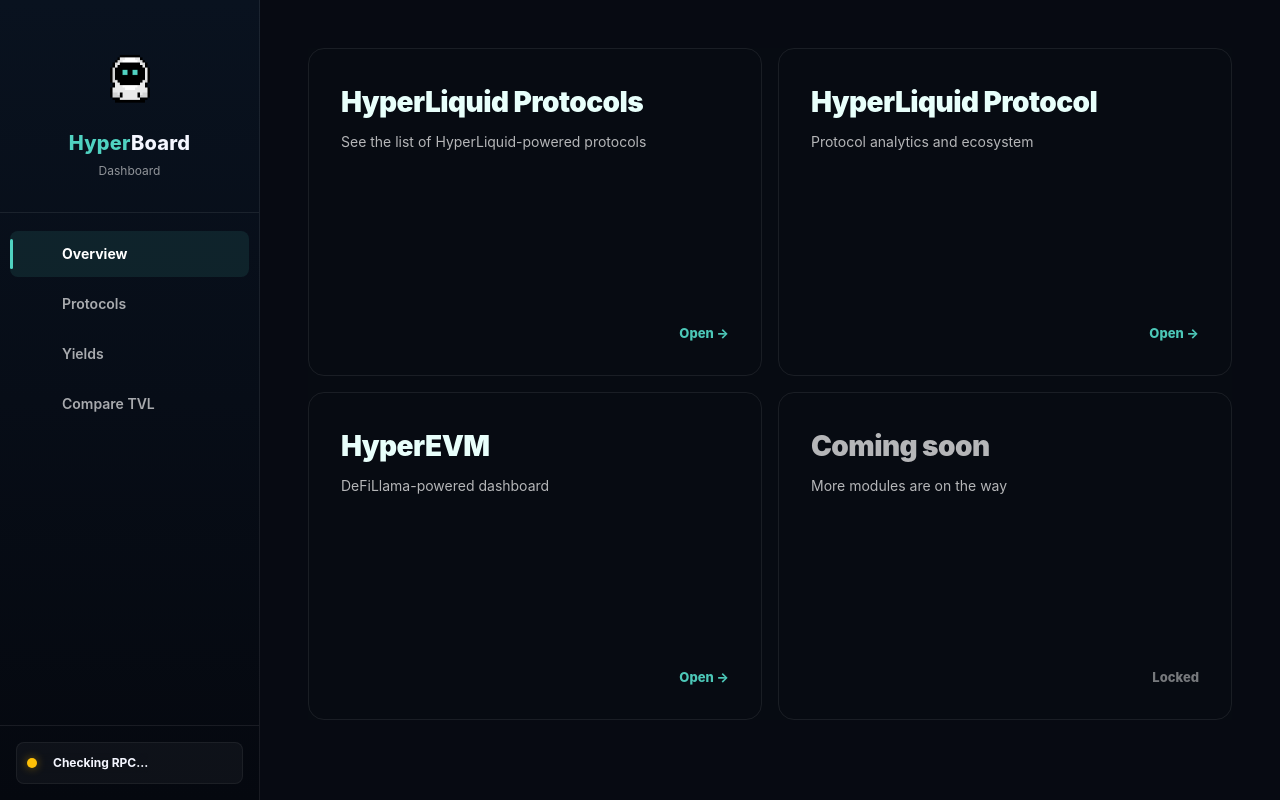
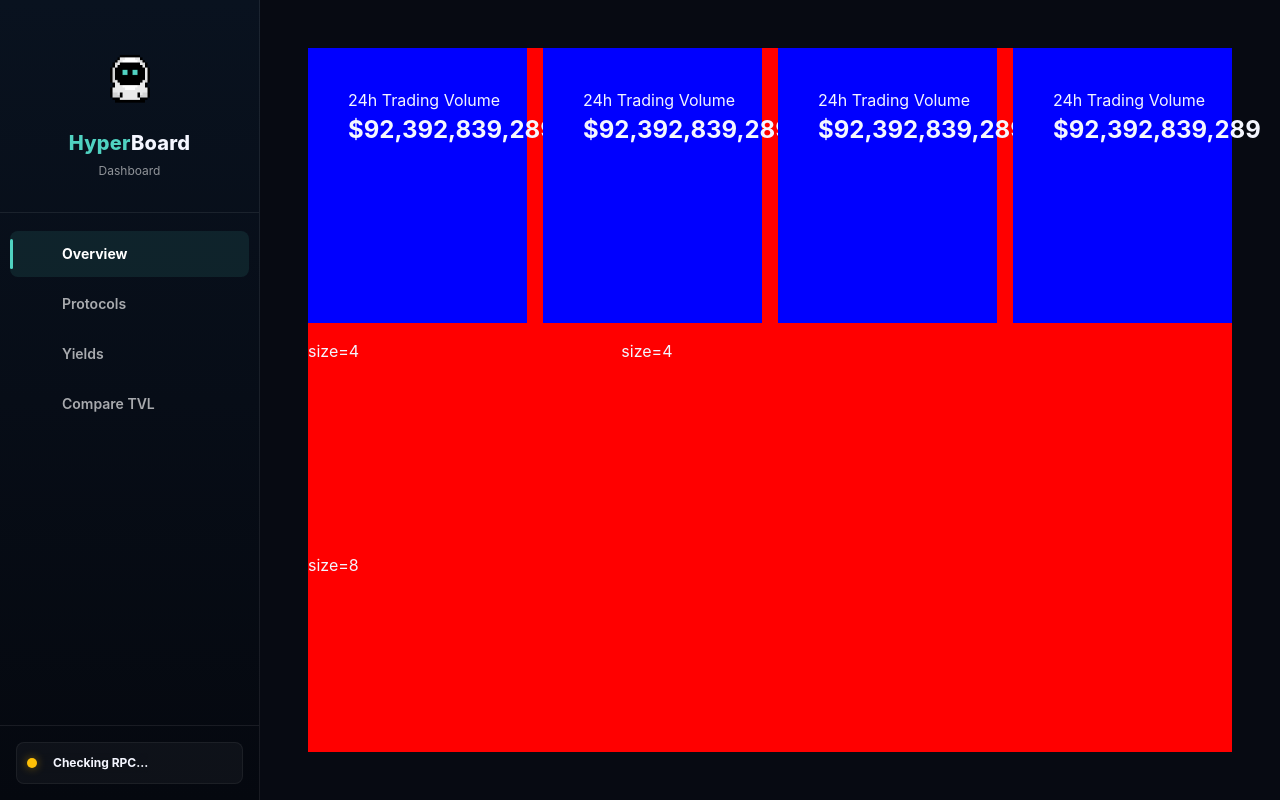
Before and after one commit to rodigb/hyperevm-proj-rgb, a Next.js app: page / in a window 1280 px wide. Built offline with nearby package versions, Linux system fonts and the light colour scheme; some icons are missing; what @mui/material-nextjs would draw is missing.

Commit message:
landing page change

```diff
--- a/src/app/landing-page/LandingPage.tsx
+++ b/src/app/landing-page/LandingPage.tsx
@@ -2,6 +2,7 @@
 
 import Link from "next/link";
 import { Box, Container, Typography } from "@mui/material";
+import LandingGrid from "./components/LandingGrid";
 
 type Quad = {
   title: string;
@@ -34,103 +35,5 @@
 ];
 
 export default function LandingPage() {
-  return (
-    <Box
-      sx={{
-        bgcolor: "#070B12",
-      }}
-    >
-      <Box
-        sx={{
-          height: "calc(90dvh - 48px)", // container padding compensation
-          display: "grid",
-          width: "100%",
-          gridTemplateColumns: { xs: "1fr", md: "1fr 1fr" },
-          gridTemplateRows: { xs: "repeat(4, 1fr)", md: "1fr 1fr" },
-          gap: 2,
-        }}
-      >
-        {quads.map((q) => {
-          const Card = (
-            <Box
-              sx={{
-                height: "100%",
-                borderRadius: 4,
-                p: { xs: 3, md: 4 },
-                display: "flex",
-                flexDirection: "column",
-                justifyContent: "space-between",
-                position: "relative",
-                overflow: "hidden",
-                cursor: q.disabled ? "not-allowed" : "pointer",
-                border: "1px solid rgba(255,255,255,0.08)",
-              }}
-            >
-              <Box sx={{ position: "relative" }}>
-                <Typography
-                  sx={{
-                    fontSize: { xs: 22, md: 28 },
-                    fontWeight: 900,
-                    letterSpacing: "-0.02em",
-                    color: q.disabled ? "rgba(255,255,255,0.70)" : "#E8FFFB",
-                  }}
-                >
-                  {q.title}
-                </Typography>
-
-                {q.subtitle && (
-                  <Typography
-                    sx={{
-                      mt: 1,
-                      maxWidth: 420,
-                      fontSize: { xs: 13, md: 14 },
-                      lineHeight: 1.6,
-                      color: "rgba(255,255,255,0.70)",
-                    }}
-                  >
-                    {q.subtitle}
-                  </Typography>
-                )}
-              </Box>
-
-              <Box
-                sx={{
-                  position: "relative",
-                  display: "flex",
-                  justifyContent: "flex-end",
-                }}
-              >
-                <Typography
-                  sx={{
-                    fontSize: 13,
-                    fontWeight: 800,
-                    color: q.disabled
-                      ? "rgba(255,255,255,0.45)"
-                      : "rgba(80,210,193,0.95)",
-                  }}
-                >
-                  {q.disabled ? "Locked" : "Open →"}
-                </Typography>
-              </Box>
-            </Box>
-          );
-
-          if (q.href && !q.disabled) {
-            return (
-              <Box
-                key={q.title}
-                component={Link}
-                href={q.href}
-                sx={{ textDecoration: "none" }}
-              >
-                {Card}
-              </Box>
-            );
-          }
-
-          return <Box key={q.title}>{Card}</Box>;
-        })}
-      </Box>
-    </Box>
-  );
+  return <LandingGrid />;
 }
--- /dev/null
+++ b/src/app/landing-page/components/LandingGrid.tsx
@@ -0,0 +1,52 @@
+import { Box, Typography } from "@mui/material";
+import Grid from "@mui/material/Grid";
+import React from "react";
+import LandingGridItem from "./LandingGriditem";
+
+function LandingGrid() {
+  const TradingVolume = 92392839289;
+  const TradingVolumToDollar = TradingVolume.toLocaleString("en-US", {
+    style: "currency",
+    currency: "USD",
+    maximumFractionDigits: 0,
+  });
+  return (
+    <Grid sx={{ height: "100%", bgcolor: "red" }} container spacing={2}>
+      <Grid sx={{ bgcolor: "blue" }} size={3}>
+        <LandingGridItem
+          title="24h Trading Volume"
+          value={TradingVolumToDollar}
+        />
+      </Grid>
+      <Grid sx={{ bgcolor: "blue" }} size={3}>
+        <LandingGridItem
+          title="24h Trading Volume"
+          value={TradingVolumToDollar}
+        />
+      </Grid>
+      <Grid sx={{ bgcolor: "blue" }} size={3}>
+        <LandingGridItem
+          title="24h Trading Volume"
+          value={TradingVolumToDollar}
+        />
+      </Grid>
+      <Grid sx={{ bgcolor: "blue" }} size={3}>
+        <LandingGridItem
+          title="24h Trading Volume"
+          value={TradingVolumToDollar}
+        />
+      </Grid>
+      <Grid size={4}>
+        <Grid>size=4</Grid>
+      </Grid>
+      <Grid size={4}>
+        <Grid>size=4</Grid>
+      </Grid>
+      <Grid size={8}>
+        <Grid>size=8</Grid>
+      </Grid>
+    </Grid>
+  );
+}
+
+export default LandingGrid;
--- /dev/null
+++ b/src/app/landing-page/components/LandingGriditem.tsx
@@ -0,0 +1,24 @@
+import { Box, Typography } from "@mui/material";
+
+function LandingGridItem({ title, value }: { title: string; value: string }) {
+  return (
+    <Box
+      sx={{
+        width: "100%",
+        height: "100%",
+        display: "flex",
+        flexDirection: "column",
+        alignItems: "flex-start",
+        pl: 5,
+        pt: 5,
+      }}
+    >
+      <Typography variant="body1">{title}</Typography>
+      <Typography sx={{ fontWeight: "bold", fontSize: "1.5rem" }}>
+        {value}
+      </Typography>
+    </Box>
+  );
+}
+
+export default LandingGridItem;
--- a/src/app/protocols-page/components/ProtocolTable.tsx
+++ b/src/app/protocols-page/components/ProtocolTable.tsx
@@ -84,7 +84,6 @@
                   <TableCell sx={{ color: "rgba(255,255,255,0.4)" }}>
                     {i + 1}
                   </TableCell>
-
                   <TableCell>
                     <Box
                       sx={{ display: "flex", alignItems: "center", gap: 1.5 }}
@@ -93,7 +92,6 @@
                       <Skeleton variant="text" width={160} />
                     </Box>
                   </TableCell>
-
                   <TableCell align="right">
                     <Skeleton variant="text" width={90} sx={{ ml: "auto" }} />
                   </TableCell>
@@ -106,7 +104,9 @@
                   <TableCell align="right">
                     <Skeleton variant="text" width={55} sx={{ ml: "auto" }} />
                   </TableCell>
-
+                  <TableCell align="right">
+                    <Skeleton variant="text" width={55} sx={{ ml: "auto" }} />
+                  </TableCell>
                   <TableCell align="right" sx={{ width: 140 }}>
                     <Skeleton
                       variant="rectangular"
--- a/src/components/AppIcon.tsx
+++ b/src/components/AppIcon.tsx
@@ -11,7 +11,13 @@
           alignItems: "center",
         }}
       >
-        <Image src="/robot.gif" alt="HyperEVM Logo" width={80} height={80} />
+        <Image
+          unoptimized
+          src="/robot.gif"
+          alt="HyperEVM Logo"
+          width={80}
+          height={80}
+        />
         <Typography
           sx={{
             mt: 1,
```
